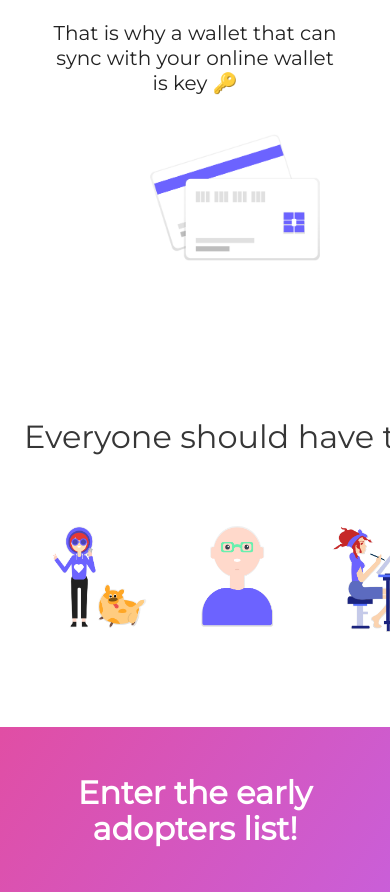
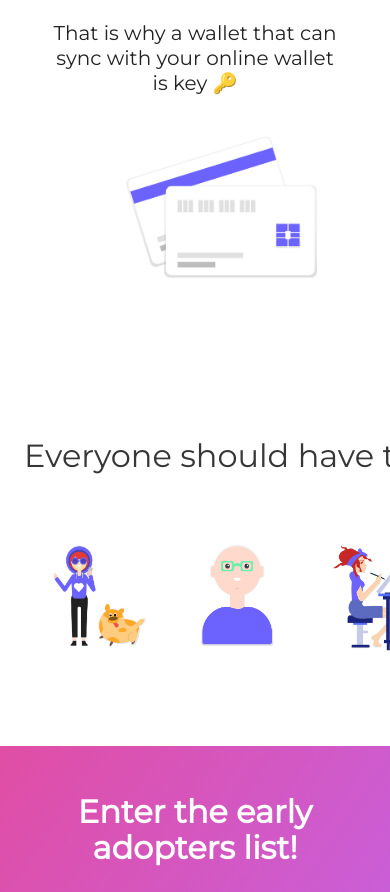
Before and after one commit to pugi-wallet/pugi-fe, a website: page index.html in a window 390 px wide. Shown: the part 2764-3656 px from the top of the page. Drawn offline with nearby package versions, Linux system fonts and the light colour scheme; a script that the page names is missing.

Commit message:
fix width for ipad

```diff
--- a/index.html
+++ b/index.html
@@ -206,7 +206,7 @@
                                     That is why a wallet that can sync with your online wallet is key 🔑
                                 </h2>
                             </div>
-                            <div class="column is-4 is-2 is-offset-3-mobile has-text-centered">
+                            <div class="column is-4 is-2 is-offset-2-mobile has-text-centered">
                                 <img class="image" alt="litecoin" data-type="image" src="public/images/undraw_credit_card_df1m.png">
                             </div>
                         </div>
```
